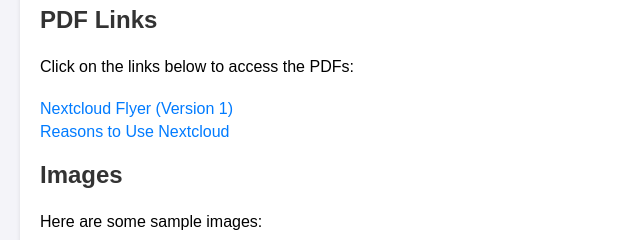
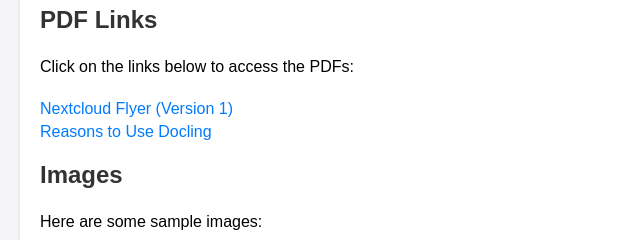
Before and after one commit to Nithyasusangeorge1987/test1, a plain HTML site: page index.html in a window 1280 px wide. Shown: the part 940-1180 px from the top of the page, 0-640 px from the left. Drawn offline with Linux system fonts and the light colour scheme.

Commit message:
Update index.html

```diff
--- a/index.html
+++ b/index.html
@@ -206,7 +206,7 @@
             <p>Click on the links below to access the PDFs:</p>
             <div class="pdf-links">
                 <a href="https://raw.githubusercontent.com/Nithyasusangeorge1987/test1/main/nextcloud-flyer.pdf" target="_blank">Nextcloud Flyer (Version 1)</a>
-                <a href="https://raw.githubusercontent.com/Nithyasusangeorge1987/test1/main/ReasonsNextcloud.pdf" target="_blank">Reasons to Use Nextcloud</a>
+                <a href="https://raw.githubusercontent.com/Nithyasusangeorge1987/test1/main/Docling.pdf" target="_blank">Reasons to Use Docling</a>
             </div>
         </section>
 
```
